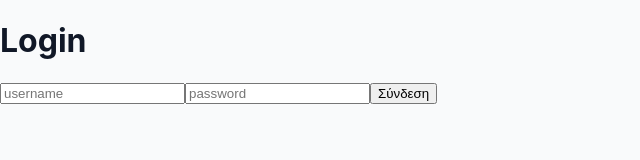
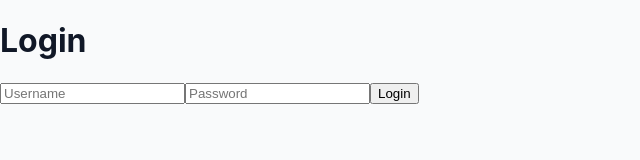
Before and after one commit to Sunn83/ai-docs-app, a Next.js app in the folder frontend/: page /login in a window 1280 px wide. Shown: the top 160 px of the page, without its empty margins (0-640 px from the left). Built offline with nearby package versions, Linux system fonts and the light colour scheme.

Commit message:
Update page.tsx

```diff
--- a/frontend/app/login/page.tsx
+++ b/frontend/app/login/page.tsx
@@ -1,27 +1,48 @@
-'use client'
-import { useState } from 'react'
+"use client";
+
+import { useState } from "react";
+import { signIn } from "next-auth/react";
+import { useRouter } from "next/navigation";
 
 export default function LoginPage() {
-  const [user, setUser] = useState('')
-  const [pass, setPass] = useState('')
-  const [error, setError] = useState('')
+  const router = useRouter();
+  const [username, setUsername] = useState("");
+  const [password, setPassword] = useState("");
+  const [error, setError] = useState("");
 
-  const login = () => {
-    if (user === 'admin' && pass === '123456') {
-      localStorage.setItem('auth', 'true')
-      window.location.href = '/chat'
+  const handleSubmit = async (e: React.FormEvent) => {
+    e.preventDefault();
+    const result = await signIn("credentials", {
+      username,
+      password,
+      redirect: false
+    });
+
+    if (result?.ok) {
+      router.push("/chat");
     } else {
-      setError('Λάθος στοιχεία')
+      setError("Invalid username or password");
     }
-  }
+  };
 
   return (
-    <div className="flex flex-col items-center justify-center h-screen">
-      <h1 className="text-2xl mb-4 font-bold">Login</h1>
-      <input className="border p-2 mb-2" placeholder="username" onChange={e => setUser(e.target.value)} />
-      <input className="border p-2 mb-2" placeholder="password" type="password" onChange={e => setPass(e.target.value)} />
-      <button className="bg-blue-500 text-white px-4 py-2 rounded" onClick={login}>Σύνδεση</button>
-      {error && <p className="text-red-500 mt-2">{error}</p>}
+    <div>
+      <h1>Login</h1>
+      <form onSubmit={handleSubmit}>
+        <input
+          placeholder="Username"
+          value={username}
+          onChange={(e) => setUsername(e.target.value)}
+        />
+        <input
+          placeholder="Password"
+          type="password"
+          value={password}
+          onChange={(e) => setPassword(e.target.value)}
+        />
+        <button type="submit">Login</button>
+      </form>
+      {error && <p style={{ color: "red" }}>{error}</p>}
     </div>
-  )
+  );
 }
```
